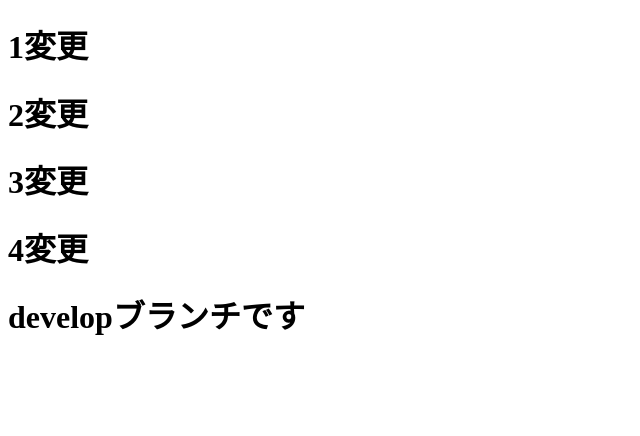
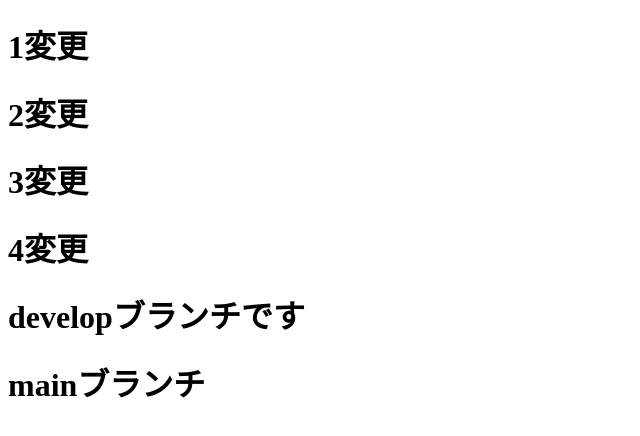
Before and after one commit to kumacreative/github_practice, a plain HTML site: page index.html in a window 1280 px wide. Shown: the whole page, without its empty margins (0-640 px from the left). Drawn offline with Linux system fonts and the light colour scheme.

Commit message:
mainブランチ

```diff
--- a/index.html
+++ b/index.html
@@ -11,5 +11,6 @@
     <h1>3変更</h1>
     <h1>4変更</h1>
     <h1>developブランチです</h1>
+    <h1>mainブランチ</h1>
 </body>
 </html>
```
